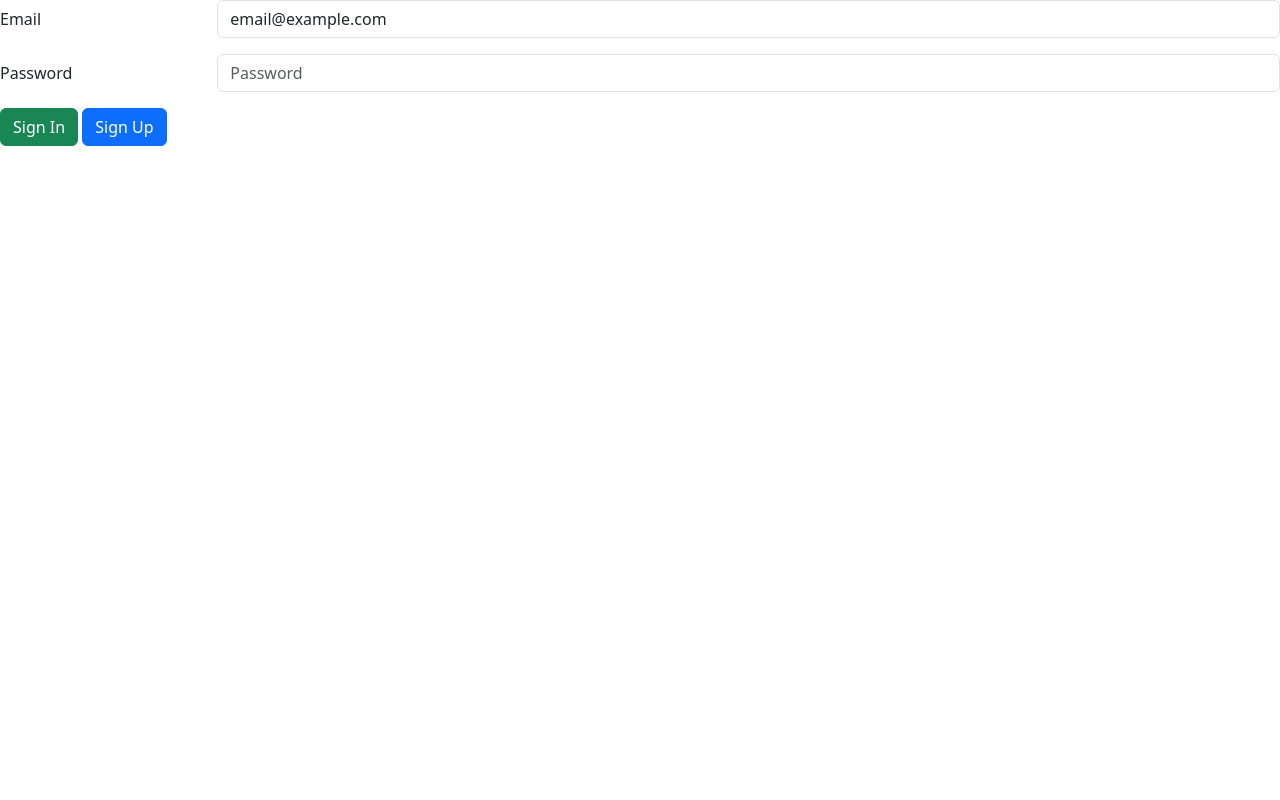
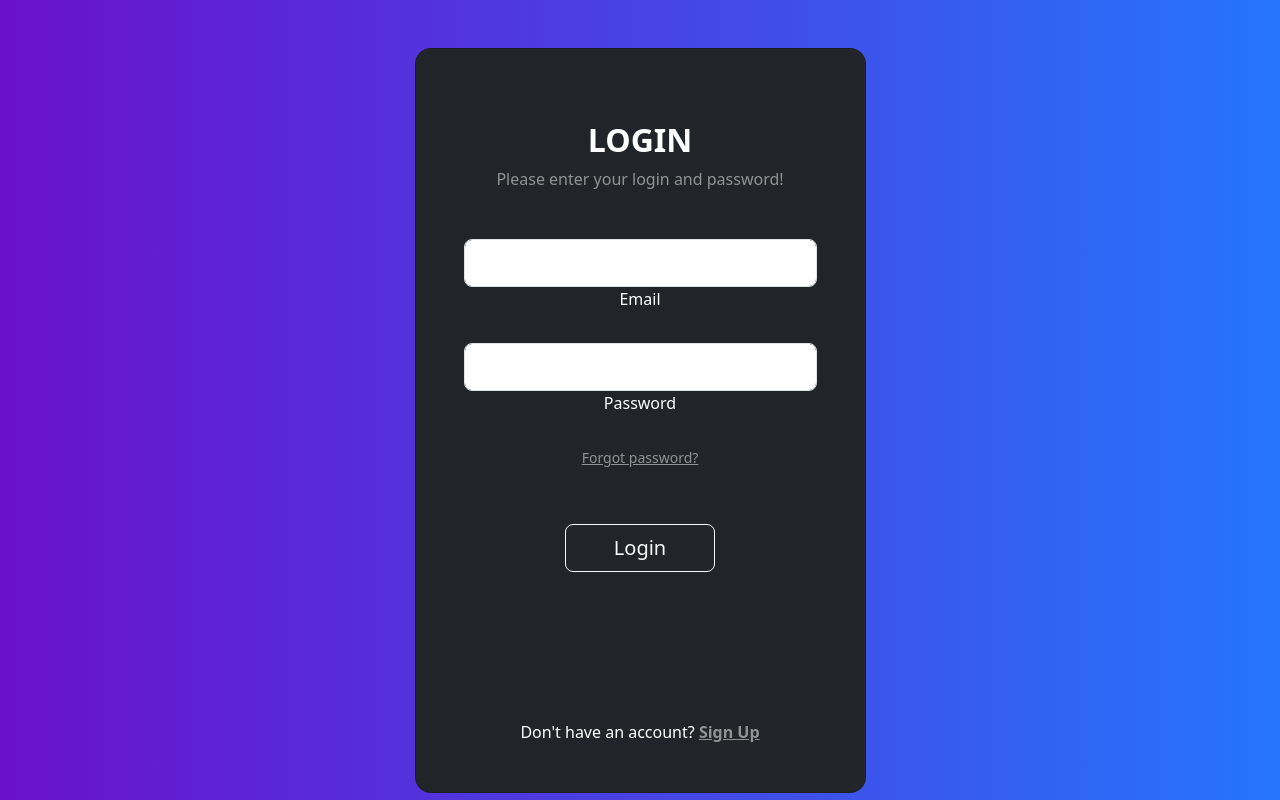
Before and after one commit to ChaejinE/Toy-Project, a React (Create React App) app in the folder frontend/: page / in a window 1280 px wide. Built offline with nearby package versions, Linux system fonts and the light colour scheme.

Commit message:
signup 초기화면 셋업

```diff
--- a/frontend/src/App.js
+++ b/frontend/src/App.js
@@ -1,5 +1,5 @@
 import 'bootstrap/dist/css/bootstrap.min.css';
-import SignUp from './pages/signup.js'
+import SignUp from './pages/signup/signup.js'
 
 function App() {
   return (
--- a/frontend/src/pages/signup.js
+++ /dev/null
@@ -1,34 +0,0 @@
-import Col from 'react-bootstrap/Col';
-import Form from 'react-bootstrap/Form';
-import Row from 'react-bootstrap/Row';
-import Button from 'react-bootstrap/Button';
-
-function SignUp() {
-    return (
-        <div>
-            <Form>
-                <Form.Group as={Row} className="mb-3" controlId="formPlaintextEmail">
-                    <Form.Label column sm="2">
-                        Email
-                    </Form.Label>
-                    <Col sm="10">
-                        <Form.Control type="email" defaultValue="email@example.com" />
-                    </Col>
-                </Form.Group>
-
-                <Form.Group as={Row} className="mb-3" controlId="formPlaintextPassword">
-                    <Form.Label column sm="2">
-                        Password
-                    </Form.Label>
-                    <Col sm="10">
-                        <Form.Control type="password" placeholder="Password" />
-                    </Col>
-                </Form.Group>
-            </Form>
-            <Button variant="success">Sign In</Button>{' '}
-            <Button variant="primary">Sign Up</Button>{' '}
-        </div>
-    );
-}
-
-export default SignUp;
--- /dev/null
+++ b/frontend/src/pages/signup/signup.css
@@ -0,0 +1,10 @@
+.gradient-custom {
+    /* fallback for old browsers */
+    background: #6a11cb;
+
+    /* Chrome 10-25, Safari 5.1-6 */
+    background: -webkit-linear-gradient(to right, rgba(106, 17, 203, 1), rgba(37, 117, 252, 1));
+
+    /* W3C, IE 10+/ Edge, Firefox 16+, Chrome 26+, Opera 12+, Safari 7+ */
+    background: linear-gradient(to right, rgba(106, 17, 203, 1), rgba(37, 117, 252, 1))
+}
--- /dev/null
+++ b/frontend/src/pages/signup/signup.js
@@ -0,0 +1,53 @@
+import './signup.css'
+
+function SignUp() {
+    return (
+        <section class="vh-100 gradient-custom">
+            <div class="container py-5 h-100">
+                <div class="row d-flex justify-content-center align-items-center h-100">
+                    <div class="col-12 col-md-8 col-lg-6 col-xl-5">
+                        <div class="card bg-dark text-white" style={{ borderRadius: "1rem" }}>
+                            <div class="card-body p-5 text-center">
+
+                                <div class="mb-md-5 mt-md-4 pb-5">
+
+                                    <h2 class="fw-bold mb-2 text-uppercase">Login</h2>
+                                    <p class="text-white-50 mb-5">Please enter your login and password!</p>
+
+                                    <div class="form-outline form-white mb-4">
+                                        <input type="email" id="typeEmailX" class="form-control form-control-lg" />
+                                        <label class="form-label" for="typeEmailX">Email</label>
+                                    </div>
+
+                                    <div class="form-outline form-white mb-4">
+                                        <input type="password" id="typePasswordX" class="form-control form-control-lg" />
+                                        <label class="form-label" for="typePasswordX">Password</label>
+                                    </div>
+
+                                    <p class="small mb-5 pb-lg-2"><a class="text-white-50" href="#!">Forgot password?</a></p>
+
+                                    <button class="btn btn-outline-light btn-lg px-5" type="submit">Login</button>
+
+                                    <div class="d-flex justify-content-center text-center mt-4 pt-1">
+                                        <a href="#!" class="text-white"><i class="fab fa-facebook-f fa-lg"></i></a>
+                                        <a href="#!" class="text-white"><i class="fab fa-twitter fa-lg mx-4 px-2"></i></a>
+                                        <a href="#!" class="text-white"><i class="fab fa-google fa-lg"></i></a>
+                                    </div>
+
+                                </div>
+
+                                <div>
+                                    <p class="mb-0">Don't have an account? <a href="#!" class="text-white-50 fw-bold">Sign Up</a>
+                                    </p>
+                                </div>
+
+                            </div>
+                        </div>
+                    </div>
+                </div>
+            </div>
+        </section >
+    );
+}
+
+export default SignUp;
```
